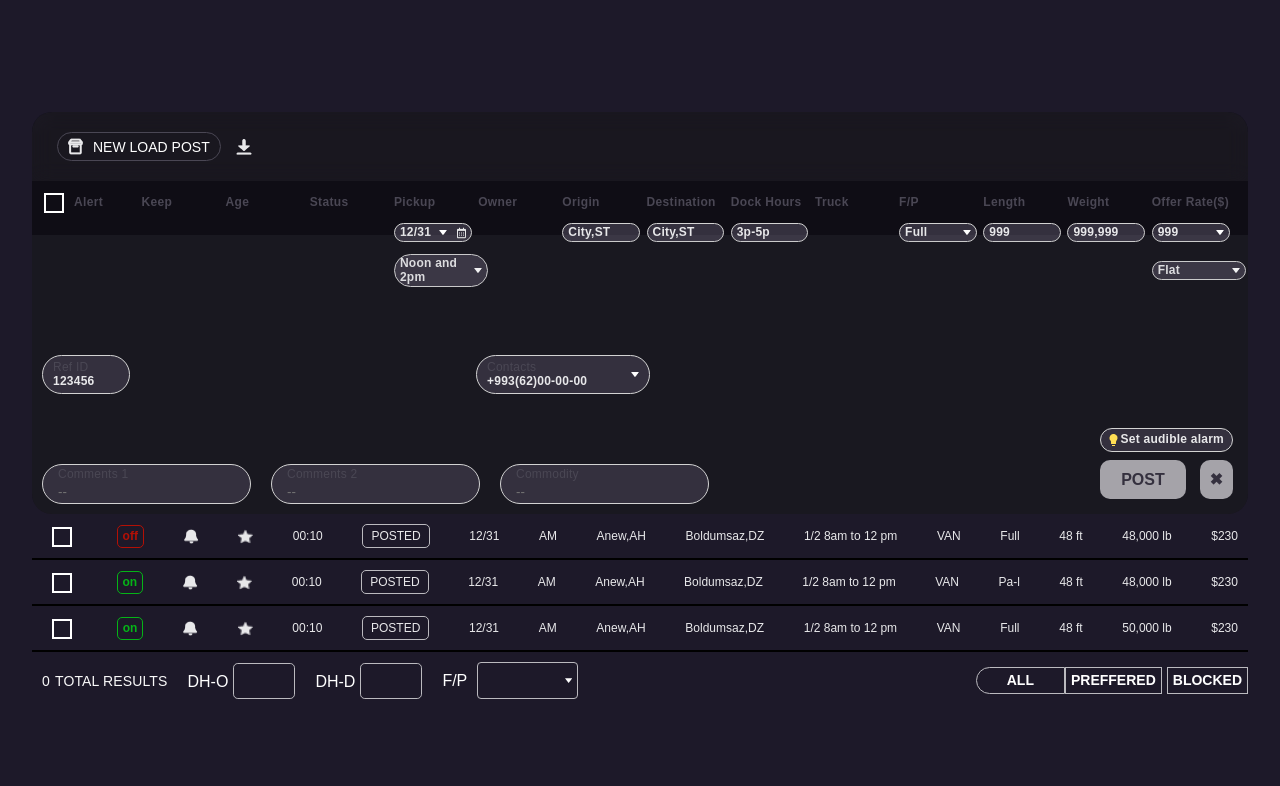
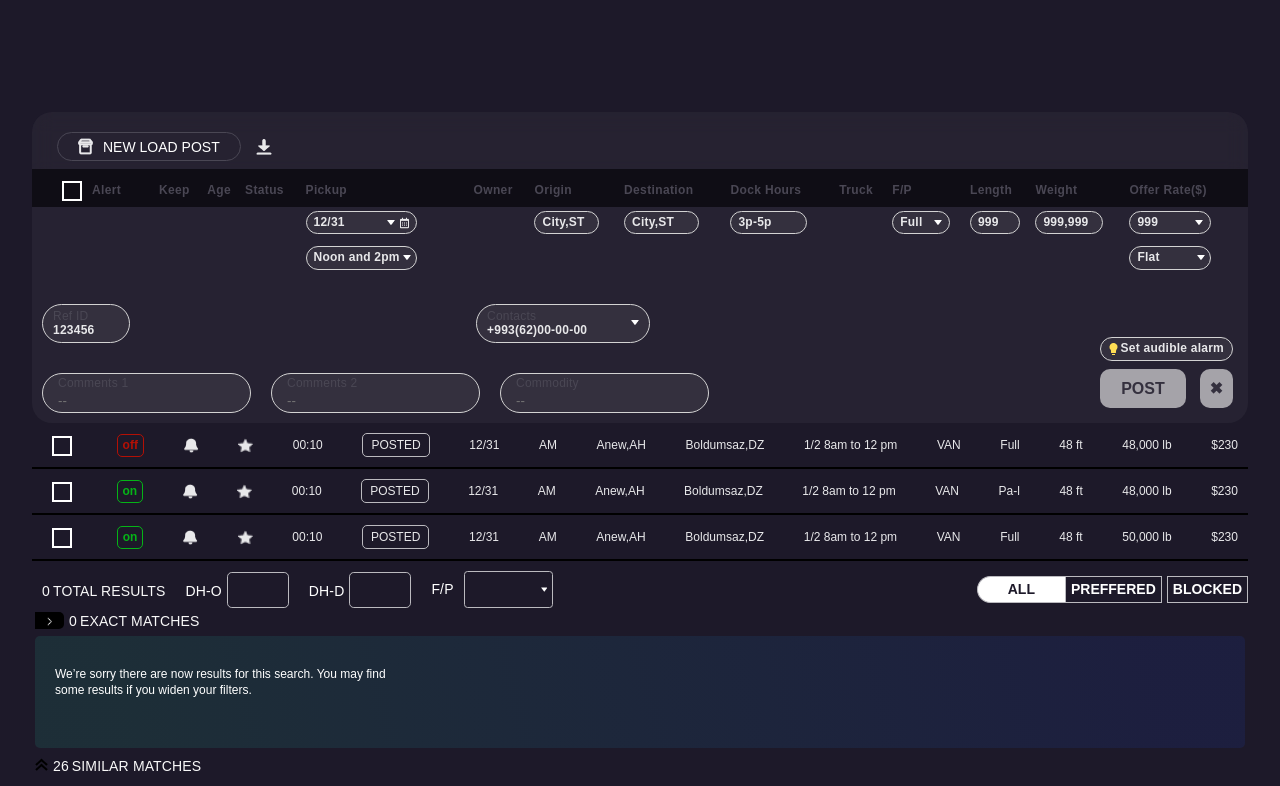
Before and after one commit to codeBender01/loadBoard, a Vue app: page /postload in a window 1280 px wide. Shown: the part 307-1093 px from the top of the page. Before the commit the page ends 1016 px from the top, so only its background shows below. Built offline with nearby package versions, Linux system fonts and the light colour scheme; a web font is replaced by a local one.

Commit message:
Filter component finished

```diff
--- a/src/components/LoadFilter.vue
+++ b/src/components/LoadFilter.vue
@@ -48,6 +48,32 @@
           </button>
         </div>
       </div>
+
+      <div class="matches">
+        <div class="results">
+          <div class="arrow">
+            <img src="../assets/arrow-rg.png" alt="arrow" />
+          </div>
+          <span>{{ numOfResults }}</span>
+          <span class="text">exact matches</span>
+        </div>
+
+        <div class="message">
+          <p>
+            We’re sorry there are now results for this search. You may find some
+            results if you widen your filters.
+          </p>
+        </div>
+
+        <div class="results">
+          <div class="up-arrow">
+            <img src="../assets/up-arrows.png" alt="arrow" />
+          </div>
+
+          <span>26</span>
+          <span class="text">similar matches</span>
+        </div>
+      </div>
     </div>
   </div>
 </template>
@@ -63,7 +89,7 @@ export default {
 
   data() {
     return {
-      selected: undefined,
+      selected: 1,
     };
   },
 };
@@ -75,6 +101,22 @@ export default {
   --select-focus: gray;
   --select-arrow: var(--select-border);
 }
+
+.results {
+  padding-top: 4px;
+  span {
+    font-weight: 400;
+    font-size: 14px;
+    line-height: 135%;
+    letter-spacing: 0.01em;
+    color: #f9f9f9;
+    text-transform: uppercase;
+  }
+  .text {
+    margin-left: 3px;
+  }
+}
+
 select {
   appearance: none;
   background-color: #1d1929;
@@ -112,23 +154,14 @@ input {
     .upper-filter {
       color: #fff;
       .flex {
+        font-size: 14px;
+        font-weight: 400;
+        font-size: 14px;
+        line-height: 135%;
+        letter-spacing: 0.01em;
+
         div {
           margin: 0 10px;
-        }
-
-        .results {
-          padding-top: 2px;
-          span {
-            font-weight: 400;
-            font-size: 14px;
-            line-height: 135%;
-            letter-spacing: 0.01em;
-            color: #f9f9f9;
-            text-transform: uppercase;
-          }
-          .text {
-            margin-left: 5px;
-          }
         }
 
         .f-p {
@@ -185,11 +218,13 @@ input {
           transition: ease-in 0.2s;
           border: 1px solid #bbbabf;
           text-transform: uppercase;
+          outline: none;
         }
 
         .all {
           border-radius: 15px 0 0 15px;
           padding: 2px 30px;
+          border-right: none;
         }
 
         .highlight {
@@ -202,6 +237,45 @@ input {
         }
       }
     }
+    .matches {
+      padding: 0 3px;
+      .results {
+        align-items: center;
+        .arrow {
+          background: #000;
+          display: inline;
+          border-radius: 0 5px 5px 0;
+          padding: 0 12px;
+          margin-right: 5px;
+          img {
+            width: 5px;
+          }
+        }
+
+        .up-arrow {
+          display: inline;
+          margin-right: 5px;
+        }
+      }
+    }
+
+    .message {
+      background: linear-gradient(
+        254.81deg,
+        rgba(26, 80, 255, 0.1) 8.13%,
+        rgba(30, 233, 182, 0.1) 92.46%
+      );
+      color: #ffffff;
+      font-weight: 400;
+      font-size: 12px;
+      line-height: 16px;
+      padding: 30px 20px 50px 20px;
+      border-radius: 5px;
+      margin: 5px 0;
+      p {
+        width: 30%;
+      }
+    }
   }
 }
 </style>
--- a/src/components/PostLoad.vue
+++ b/src/components/PostLoad.vue
@@ -8,7 +8,10 @@
         </div>
         <slot name="download" class="download"></slot>
       </div>
-      <div class="flex data">
+      <div class="black-line"></div>
+
+      <div class="inputs">
+        <div class="flex table-head">
           <div class="alert-check flex">
             <input class="checkbox-pull" type="checkbox" id="check3" />
             <label for="check3"><span></span></label>
@@ -31,12 +34,16 @@
                   <div class="capsule flex" v-if="info.value">
                     <span>{{ info.value }}</span>
 
+                    <div class="icons flex">
+
                       <img v-if="info.icon" :src="info.icon" alt="icon" />
                       <img
                         v-if="info.iconSecond"
                         :src="info.iconSecond"
                         alt="icon"
                       />
+                    </div>
+
                   </div>
                 </td>
               </tr>
@@ -51,7 +58,6 @@
             </tbody>
           </table>
         </div>
-      <div class="inputs">
         <div class="contacts flex" v-if="allData.contacts.required">
           <div class="refId capsule">
             <span class="label">Ref ID</span>
@@ -141,8 +147,9 @@ $white: mix($dark, white, 20%);
   font-family: "NunitoSans", sans-serif;
   margin-top: 100px;
   .container {
-    background-color: #0f0d15;
     border-radius: 20px;
+    // background-color: #0f0d15;
+    position: relative;
 
     .head {
       border-radius: 20px 20px 0 0;
@@ -151,7 +158,7 @@ $white: mix($dark, white, 20%);
       padding: 20px 25px;
       justify-content: initial;
       .new {
-        padding: 5px 10px;
+        padding: 5px 20px;
         color: #ffffff;
         display: flex;
         align-items: center;
@@ -170,11 +177,68 @@ $white: mix($dark, white, 20%);
         }
       }
     }
-    .data {
-      padding: 15px 12px;
-      padding-top: 12px;
+    .black-line {
+     background: #0F0D15;
+     height: 38px;
+     width: 100%;
+     position: absolute;
+     top: 57px;
+     z-index: 1;
+    }
+
+    .inputs {
+      width: 100%;
+      background: rgba(119, 117, 127, 0.1);
+      position: relative;
+      border-radius: 0 0 20px 20px ;
+      padding-bottom: 5rem;
+      .table-head {
         align-items: flex-start;
+      padding-left: 30px;
+
+        table {
+          z-index: 11;
+          width: 92%;
+          margin-bottom: 2rem;
+          thead {
+            font-weight: 600;
+            font-size: 12px;
+            line-height: 130%;
+            letter-spacing: 0.03em;
+            color: #4a4754;
+            text-align: left;
+          }
+          tbody {
+            color: #ffffff;
+            tr {
+              td {
+                padding-top: 10px;
+                .capsule {
+                  width: 60%;
+
+                  .icons {
+                    img {
+                      margin: 0 2px;
+                    }
+                  }
+                }
+              }
+            }
+            .xclsv {
+              td {
+                padding-top: 10px;
+                .capsule {
+
+                  width: 60%;
+                }
+
+              }
+            }
+          }
+        }
       .alert-check {
+          z-index: 11;
+
         width: 4%;
         font-weight: 600;
         font-size: 12px;
@@ -182,7 +246,7 @@ $white: mix($dark, white, 20%);
         letter-spacing: 0.03em;
         color: #4a4754;
         position: relative;
-
+        align-self: flex-start;
         .checkbox-pull {
           display: none;
         }
@@ -218,46 +282,8 @@ $white: mix($dark, white, 20%);
           }
         }
       }
-      table {
-        width: 92%;
-        table-layout: fixed;
-        thead {
-          font-weight: 600;
-          font-size: 12px;
-          line-height: 130%;
-          letter-spacing: 0.03em;
-          color: #4a4754;
-          text-align: left;
-        }
-        tbody {
-          color: #ffffff;
-          tr {
-            td {
-              padding-top: 10px;
-              .capsule {
-                width: 80%;
-              }
-            }
-          }
-          .xclsv {
-            td {
-              padding-top: 10px;
-              .capsule {
-                width: 100%;
-              }
-            }
-          }
-        }
-      }
       }
 
-    .inputs {
-      width: 100%;
-      background: rgba(119, 117, 127, 0.1);
-      margin-top: -4.33rem;
-      padding: 120px 0;
-      position: relative;
-      border-radius: 0 0 20px 20px;
       .contacts {
         width: 50%;
         padding: 0 10px;
--- a/src/views/postLoad.vue
+++ b/src/views/postLoad.vue
@@ -19,6 +19,9 @@
     ></posted-load>
 
     <load-filter :numOfResults="numOfResults" />
+
+
+
   </div>
 </template>
 
```
Also changed, not shown: src/assets/arrow-rg.png (added), src/assets/up-arrows.png (added). Lines whose indentation alone changed are shown as unchanged.
